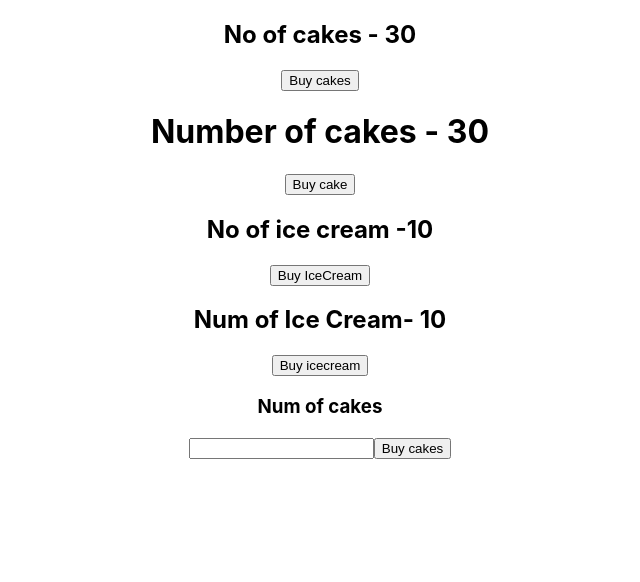
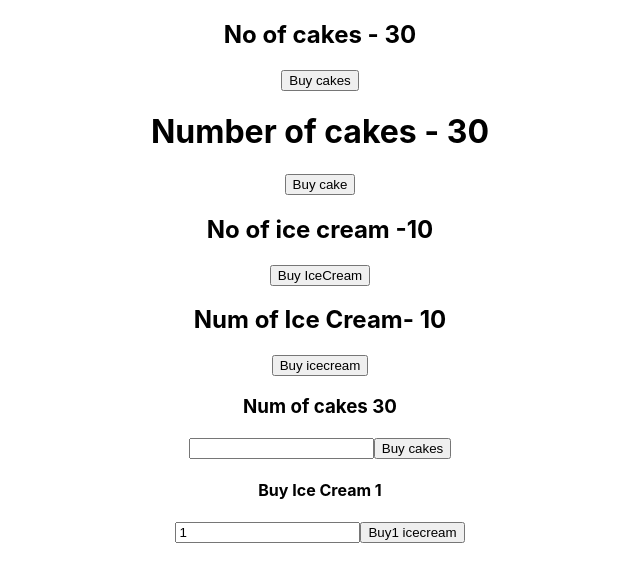
Before and after one commit to Shollytemmy/react-redux-exercises, a React (Create React App) app: page / in a window 1280 px wide. Shown: the top 582 px of the page, without its empty margins (320-960 px from the left). Built offline with nearby package versions, Linux system fonts and the light colour scheme.

Commit message:
added input field to buy ice cream

```diff
--- a/src/App.js
+++ b/src/App.js
@@ -4,6 +4,7 @@ import { HooksCakeContainer } from './components/HooksCakeContainer';
 import { HooksIceCreamContainer } from './components/HooksIceCreamContainer';
 import  IceCreamComponent  from './components/IceCreamComponent';
 import NewCakeContainer from './components/NewCakeContainer';
+import  NewIcecreamContainer  from './components/NewIcecreamContainer';
 
 
 
@@ -16,6 +17,7 @@ function App() {
       <IceCreamComponent />
       <HooksIceCreamContainer />
       <NewCakeContainer />
+      <NewIcecreamContainer />
 
     </div>
   );
--- a/src/components/NewCakeContainer.js
+++ b/src/components/NewCakeContainer.js
@@ -8,7 +8,7 @@ import { connect } from 'react-redux'
     <div>
         <h3>Num of cakes {props.numOfCake}</h3>
         <input type="text" value={amount} onChange={(e) => setAmount(e.target.value)} />
-        <button onClick={()=> props.buyCake(amount) }>Buy cakes</button>
+        <button onClick={()=> props.buyCake(amount) }>Buy {amount} cakes</button>
     </div>
   )
 }
@@ -18,7 +18,7 @@ import { connect } from 'react-redux'
 const mapStateToProps= (state) => {
 
     return{
-        numOfCake: state.numOfCake
+        numOfCake: state.cake.numOfCake
     }
 }
 
--- /dev/null
+++ b/src/components/NewIcecreamContainer.js
@@ -0,0 +1,33 @@
+import React from 'react'
+import { useState } from 'react'
+import { connect } from 'react-redux'
+import { buyIceCream } from '../redux/iceCream'
+
+
+const NewIcecreamContainer = (props) => {
+    const [amount, setAmount] = useState(1)
+  return (
+    <div>
+        <h4>Buy Ice Cream {amount}</h4>
+        <input type="text" value={amount} onChange={(e) => setAmount(e.target.value)} />
+        <button onClick={() => props.buyIceCream(amount)}>Buy{amount} icecream</button>
+    </div>
+  )
+}
+
+const mapStateToProps = (state) => {
+    return{
+        numOfIceCream: state.iceCream.numOfIceCream
+    }
+}
+
+
+const mapDispatchToProps = (dispatch) => {
+    return{
+        buyIceCream: (amount) => dispatch(buyIceCream(amount))
+
+
+    }
+}
+
+export default connect(mapStateToProps, mapDispatchToProps)(NewIcecreamContainer)
--- a/src/redux/iceCream/iceCreamAction.js
+++ b/src/redux/iceCream/iceCreamAction.js
@@ -2,8 +2,9 @@ import { BUY_ICECREAM } from "./iceCreamType"
 
 
 
-export const buyIceCream = () =>{
+export const buyIceCream = (amount = 1) =>{
     return{
-        type: BUY_ICECREAM
+        type: BUY_ICECREAM,
+        payload: amount
     }
 }
--- a/src/redux/iceCream/iceCreamReducer.js
+++ b/src/redux/iceCream/iceCreamReducer.js
@@ -7,7 +7,7 @@ const initialState ={
 const iceCreamReducer = (state = initialState, action) =>{
     switch(action.type){
         case BUY_ICECREAM: return{
-            ...state, numOfIceCream: state.numOfIceCream -1
+            ...state, numOfIceCream: state.numOfIceCream - action.payload
         }
         default: return state
     }
```
